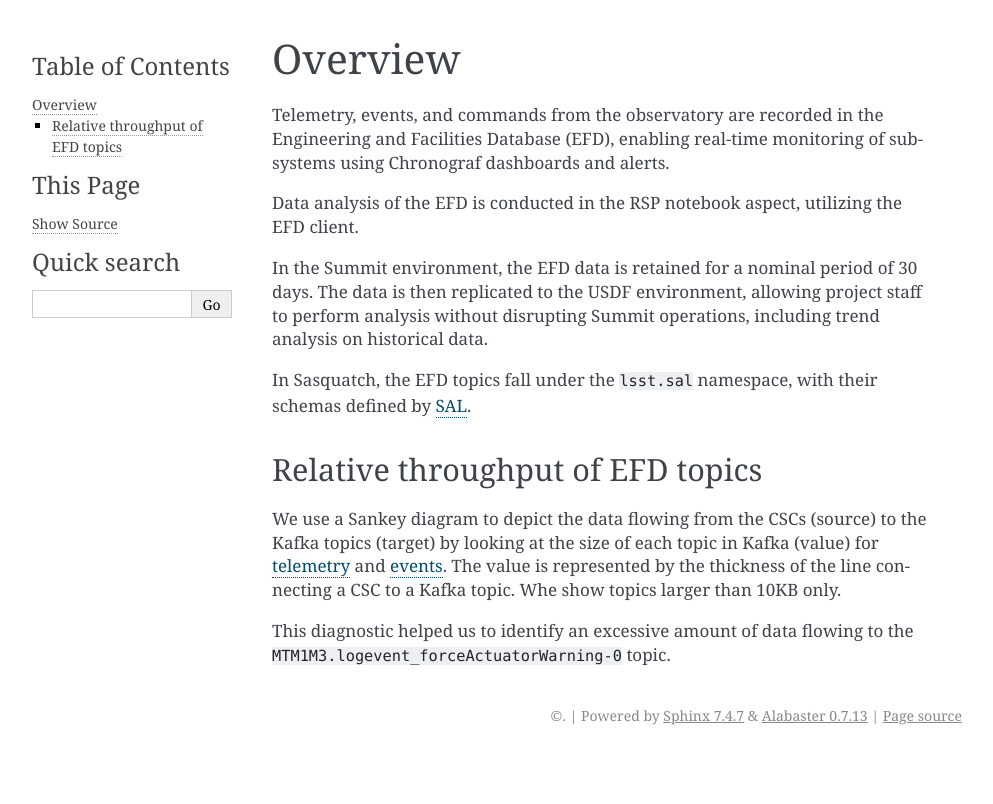
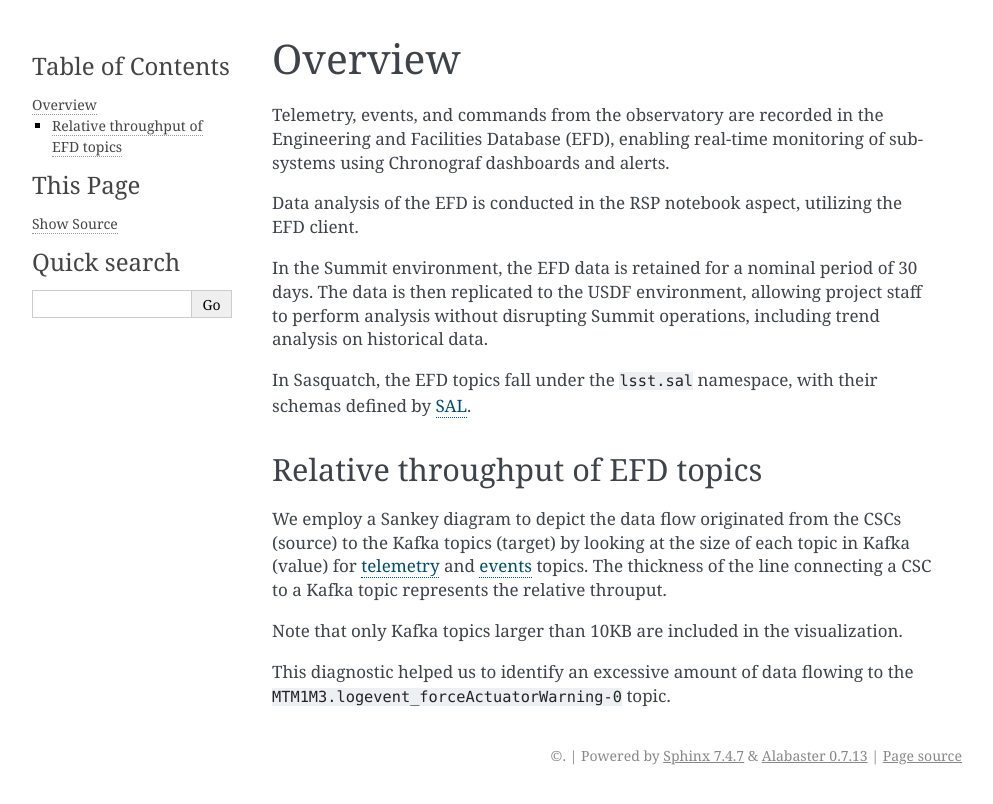
Before and after one commit to lsst-sqre/sasquatch, a Sphinx documentation site: the page built from docs/user-guide/observatorytelemetry.rst, in a window 1280 px wide. Shown: the top 804 px of the page, without its empty margins (148-1141 px from the left). Built offline with Sphinx 7.4.7, drawn with Linux system fonts in a browser that asks for light colours.

Commit message:
Update observatorytelemetry.rst

```diff
--- a/docs/user-guide/observatorytelemetry.rst
+++ b/docs/user-guide/observatorytelemetry.rst
@@ -17,8 +17,9 @@ In Sasquatch, the EFD topics fall under the ``lsst.sal`` namespace, with their s
 Relative throughput of EFD topics
 ---------------------------------
 
-We use a Sankey diagram to depict the data flowing from the CSCs (source) to the Kafka topics (target) by looking at the size of each topic in Kafka (value) for `telemetry`_ and `events`_.
-The value is represented by the thickness of the line connecting a CSC to a Kafka topic. Whe show topics larger than 10KB only.
+We employ a Sankey diagram to depict the data flow originated from the CSCs (source) to the Kafka topics (target) by looking at the size of each topic in Kafka (value) for `telemetry`_ and `events`_ topics. The thickness of the line connecting a CSC to a Kafka topic represents the relative throuput.
+
+Note that only Kafka topics larger than 10KB are included in the visualization.
 
 This diagnostic helped us to identify an excessive amount of data flowing to the ``MTM1M3.logevent_forceActuatorWarning-0`` topic.
 
```
